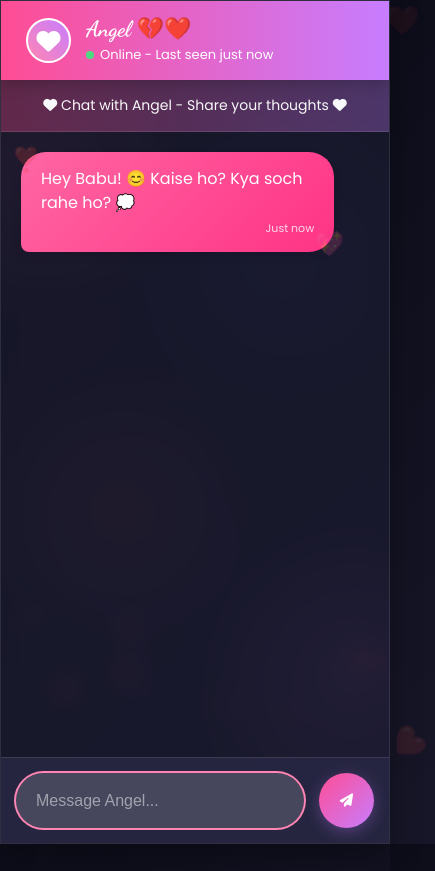
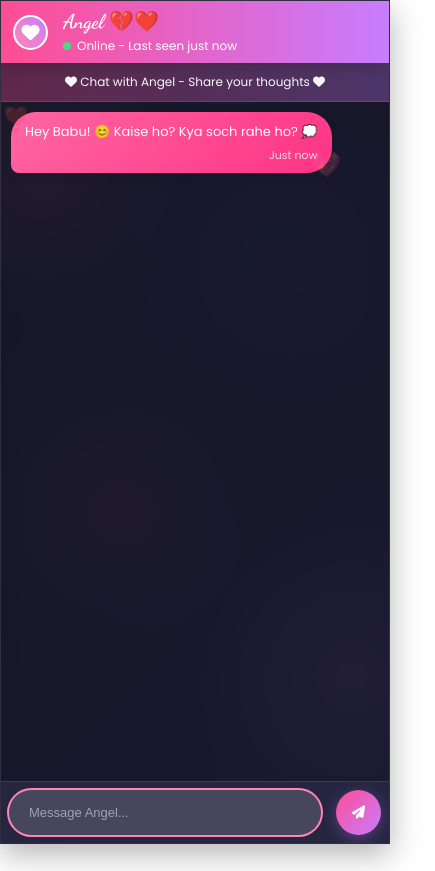
Before and after one commit to Priyabrata-parhi/Angel-Chat-Bot, a website: page index.html in a window 390 px wide. Shown: the whole page, 435 px wide, since content can reach past the window. After the commit the page ends 844 px from the top, so only its background shows below. Drawn offline with Linux system fonts and the light colour scheme.

Commit message:
code added

```diff
--- a/style.css
+++ b/style.css
@@ -384,14 +384,116 @@ body::before {
 
 @media (max-width: 768px) {
     .chat-container {
+        max-width: 100%;
         border-radius: 0;
+        height: 100vh;
+    }
+
+    .chat-header {
+        padding: 10px 15px;
     }
 
     .chat-header h1 {
         font-size: 22px;
     }
 
+    .profile-pic {
+        width: 40px;
+        height: 40px;
+    }
+
+    .profile-pic i {
+        font-size: 20px;
+    }
+
+    .chat-messages {
+        padding: 15px;
+    }
+
     .message {
         max-width: 90%;
+        font-size: 14px;
+        padding: 12px 16px;
+    }
+
+    .chat-input-area {
+        padding: 10px;
+    }
+
+    #userInput {
+        height: 50px;
+        font-size: 14px;
+    }
+
+    #sendButton {
+        width: 50px;
+        height: 50px;
+    }
+
+    .floating-hearts {
+        display: none;
     }
 }
+
+@media (max-width: 480px) {
+    .chat-container {
+        max-width: 100%;
+        border-radius: 0;
+        height: 100vh;
+    }
+
+    .chat-header {
+        padding: 8px 12px;
+    }
+
+    .chat-header h1 {
+        font-size: 20px;
+    }
+
+    .profile-pic {
+        width: 35px;
+        height: 35px;
+    }
+
+    .profile-pic i {
+        font-size: 18px;
+    }
+
+    .status {
+        font-size: 12px;
+    }
+
+    .chat-messages {
+        padding: 10px;
+        gap: 15px;
+    }
+
+    .message {
+        max-width: 95%;
+        font-size: 13px;
+        padding: 10px 14px;
+    }
+
+    .chat-input-area {
+        padding: 8px;
+    }
+
+    #userInput {
+        height: 45px;
+        font-size: 13px;
+    }
+
+    #sendButton {
+        width: 45px;
+        height: 45px;
+    }
+
+    .floating-hearts {
+        display: none;
+    }
+
+    .welcome-banner {
+        font-size: 12px;
+        padding: 10px;
+    }
+}
```
